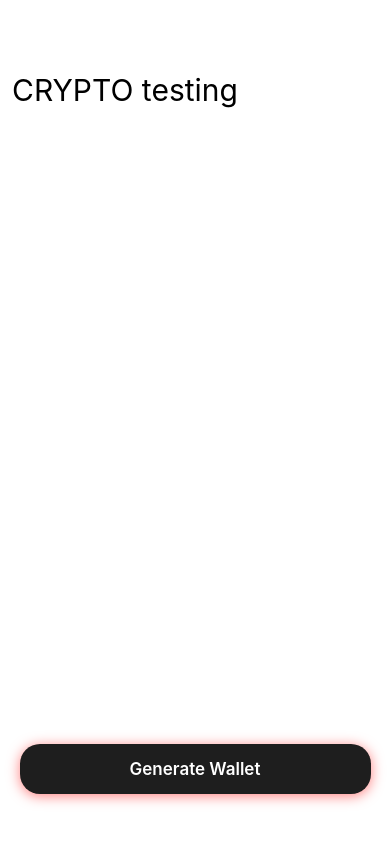
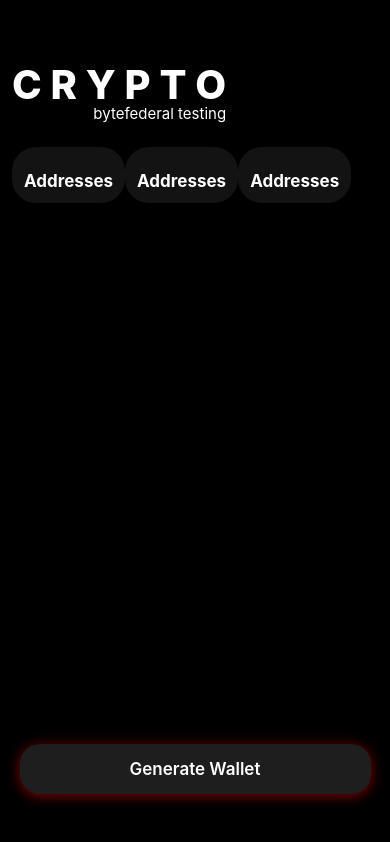
Before and after one commit to pdcolandrea/react-native-crypto-boilerplate, a React Native app: screen / in a window 390 px wide. Built offline with nearby package versions, Linux system fonts and the light colour scheme; what bip32 would draw is missing.

Commit message:
working adr generation

```diff
--- a/App.tsx
+++ b/App.tsx
@@ -1,13 +1,16 @@
 import { StatusBar } from "expo-status-bar";
 import { useState } from "react";
 import {
+  FlatList,
+  Image,
   LayoutAnimation,
   Text,
+  TextStyle,
   TouchableOpacity,
   View,
   ViewStyle,
 } from "react-native";
-import BIP32Factory from "bip32";
+import BIP32Factory, { BIP32Interface } from "bip32";
 import { wordlist } from "@scure/bip39/wordlists/english";
 
 import * as ecc from "@bitcoinerlab/secp256k1";
@@ -17,19 +20,26 @@ import * as bitcoin from "bitcoinjs-lib";
 const bip32 = BIP32Factory(ecc);
 
 interface WalletState {
-  address: string;
+  addresses: string[];
+  root: BIP32Interface | null;
   key: string;
+  adrIndex: number;
 }
 
-const BTC_DERIVATION_PATH = "m/84'/0'/0'/0/0";
+const BTC_DERIVATION_PATH = "m/84'/0'/0'/0";
 
+// TODO: FLATLIST SWIPE NOT WORKING
 export default function App() {
   const [wallet, setWallet] = useState<WalletState>({
-    address: "",
+    addresses: [],
+    root: null,
     key: "",
+    adrIndex: 0,
   });
 
   const onClickmePressed = () => {
+    LayoutAnimation.configureNext(LayoutAnimation.Presets.easeInEaseOut);
+
     let start = performance.now();
     const entropy = crypto.getRandomValues(new Uint8Array(16));
     let end = performance.now();
@@ -53,27 +63,175 @@ export default function App() {
     console.log(`[Seed Derivation] ${end - start}ms`);
 
     start = performance.now();
-    const child1 = root.derivePath(BTC_DERIVATION_PATH);
+    const child1 = root.derivePath(`${BTC_DERIVATION_PATH}/${wallet.adrIndex}`);
     end = performance.now();
     console.log(`[Path Derivation] ${end - start}ms\n\n=====\n\n`);
 
-    LayoutAnimation.configureNext(LayoutAnimation.Presets.easeInEaseOut);
+    setWallet((prev) => {
+      return {
+        addresses: [
+          bitcoin.payments.p2wpkh({
+            pubkey: child1.publicKey,
+          }).address,
+        ],
+        key: mnemonic,
+        adrIndex: prev.adrIndex + 1,
+        root,
+      };
+    });
+  };
 
-    setWallet({
-      address: bitcoin.payments.p2wpkh({
-        pubkey: child1.publicKey,
-      }).address,
-      key: mnemonic,
+  const onGenerateAddressPressed = () => {
+    if (wallet.adrIndex >= 7) return;
+
+    const index = wallet.adrIndex + 1;
+    const newChild = wallet.root.derivePath(`${BTC_DERIVATION_PATH}/${index}`);
+
+    const newAddress = bitcoin.payments.p2wpkh({
+      pubkey: newChild.publicKey,
+    }).address;
+
+    setWallet((prev) => {
+      return {
+        ...prev,
+        adrIndex: index,
+        addresses: [...prev.addresses, newAddress],
+      };
     });
   };
 
   return (
     <View style={$root}>
-      <StatusBar style="auto" />
-      <Text style={{ fontSize: 30 }}>CRYPTO testing</Text>
+      <StatusBar style="dark" />
+      <View
+        style={{
+          alignSelf: "flex-start",
+        }}
+      >
+        <Text style={{ fontSize: 40, color: "white", fontWeight: "800" }}>
+          C R Y P T O
+        </Text>
+        <Text
+          style={{
+            color: "white",
+            fontSize: 15,
+            marginTop: -5,
+            alignSelf: "flex-end",
+          }}
+        >
+          bytefederal testing
+        </Text>
+      </View>
 
-      <Text>{wallet.address}</Text>
-      <Text>{wallet.key}</Text>
+      <FlatList
+        data={[1, 2, 3]}
+        contentContainerStyle={{
+          flex: 1,
+          alignContent: "stretch",
+          marginTop: 24,
+          marginBottom: 120,
+        }}
+        snapToAlignment="start"
+        horizontal
+        pagingEnabled
+        snapToInterval={100}
+        renderItem={({}) => (
+          <View
+            style={{
+              backgroundColor: "#131313",
+              width: "100%",
+              borderRadius: 24,
+              padding: 12,
+            }}
+          >
+            <View
+              style={{
+                width: "100%",
+                flexDirection: "row",
+                flexWrap: "wrap",
+                justifyContent: "center",
+              }}
+            >
+              {wallet.key.split(" ").map((word, index) => {
+                if (word === "") return;
+
+                return (
+                  <View
+                    style={{
+                      height: 30,
+                      paddingHorizontal: 12,
+                      backgroundColor: "black",
+                      justifyContent: "center",
+                      borderRadius: 12,
+                      margin: 2,
+                    }}
+                    key={index}
+                  >
+                    <Text style={{ color: "white", fontSize: 12 }}>{word}</Text>
+                  </View>
+                );
+              })}
+            </View>
+
+            <View style={{ marginTop: 12 }}>
+              <Text style={{ fontSize: 17, color: "white", fontWeight: "700" }}>
+                Addresses
+              </Text>
+
+              {wallet.addresses.map((adr, index) => {
+                return (
+                  <View key={adr} style={[$row, { marginVertical: 6 }]}>
+                    <View
+                      style={{
+                        borderRadius: 320,
+                        borderColor: "red",
+                        borderWidth: 1,
+                        marginRight: 5,
+                        height: 20,
+                        width: 20,
+                        justifyContent: "center",
+                        alignItems: "center",
+                      }}
+                    >
+                      <Text style={{ color: "white" }}>{index}</Text>
+                    </View>
+
+                    <Text style={[$bodyText]}>{adr}</Text>
+                  </View>
+                );
+              })}
+
+              {wallet.addresses.length !== 0 && (
+                <TouchableOpacity
+                  onPress={onGenerateAddressPressed}
+                  style={{
+                    borderColor: "rgba(255, 255, 255, 0.5)",
+                    borderWidth: 1,
+                    alignSelf: "center",
+                    paddingLeft: 12,
+                    paddingRight: 12,
+                    paddingVertical: 5,
+                    borderRadius: 12,
+                    flexDirection: "row",
+                  }}
+                >
+                  <Text style={[$bodyText, { fontSize: 12 }]}>
+                    Generate New Address
+                  </Text>
+                  <Image
+                    source={require("./assets/plus.png")}
+                    style={{
+                      width: 15,
+                      height: 15,
+                      marginLeft: 5,
+                    }}
+                  />
+                </TouchableOpacity>
+              )}
+            </View>
+          </View>
+        )}
+      />
 
       <TouchableOpacity onPress={onClickmePressed} style={$button}>
         <Text style={{ color: "white", fontSize: 17, fontWeight: "600" }}>
@@ -86,9 +244,9 @@ export default function App() {
 
 const $root: ViewStyle = {
   flex: 1,
-  backgroundColor: "#fff",
+  backgroundColor: "black",
   padding: 12,
-  marginTop: 60,
+  paddingTop: 60,
 };
 
 const $button: ViewStyle = {
@@ -112,3 +270,12 @@ const $button: ViewStyle = {
 
   elevation: 19,
 };
+
+const $bodyText: TextStyle = {
+  color: "white",
+  fontSize: 13,
+};
+
+const $row: ViewStyle = {
+  flexDirection: "row",
+};
--- a/package.json
+++ b/package.json
@@ -30,6 +30,7 @@
     "react-native-crypto": "^2.2.0",
     "react-native-get-random-values": "~1.8.0",
     "react-native-randombytes": "^3.6.1",
+    "react-native-svg": "13.4.0",
     "readable-stream": "^1.0.33",
     "stream-browserify": "^1.0.0",
     "text-encoding-polyfill": "^0.6.7",
```
Also changed, not shown: app/components/icons/Plus.tsx (added, +12 -0 lines), assets/plus.png (added), 2 other files (tests, documents, lock files or other folders).
